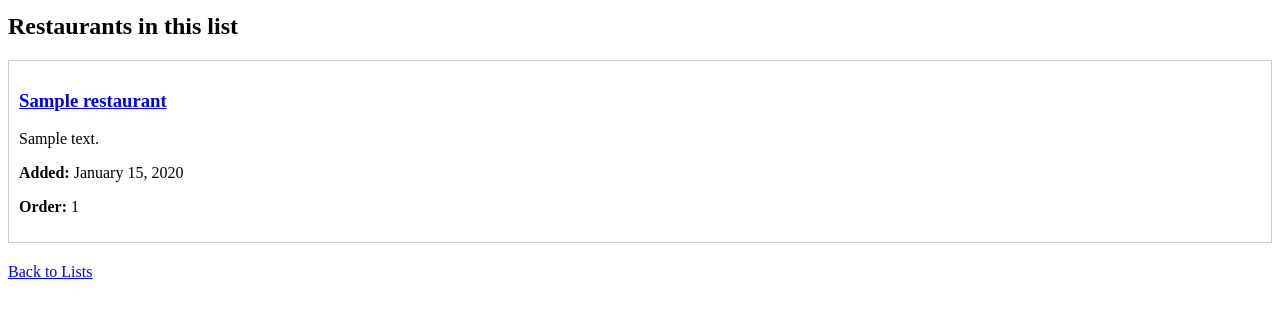
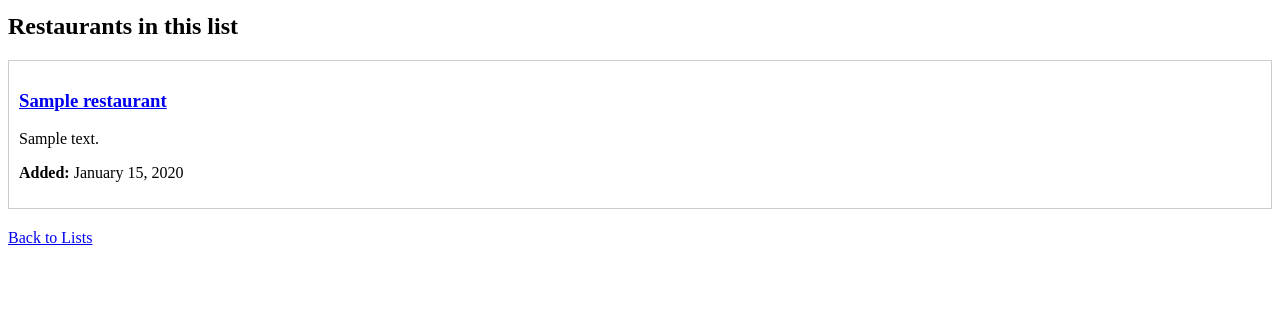
Before and after one commit to leifmetcalf/munch-claude, a Django app: page /lists/1/ in a window 1280 px wide. Shown: the part 223-541 px from the top of the page. Run offline with Django 5.2, Linux system fonts and the light colour scheme; tables that the repository leaves empty hold one stand-in row (values such as "Sample post").

Commit message:
Hide order field from restaurant list detail view
🤖 Generated with [Claude Code](https://claude.ai/code)

Co-Authored-By: Claude <noreply@anthropic.com>

```diff
--- a/lists/templates/lists/restaurant_list_detail.html
+++ b/lists/templates/lists/restaurant_list_detail.html
@@ -22,7 +22,6 @@
                 <h3><a href="{% url 'restaurant_detail' item.restaurant.id %}">{{ item.restaurant.name }}</a></h3>
                 <p>{{ item.restaurant.address }}</p>
                 <p><strong>Added:</strong> {{ item.inserted_at|date:"F j, Y" }}</p>
-                <p><strong>Order:</strong> {{ item.order }}</p>
             </div>
         {% endfor %}
     </div>
```
